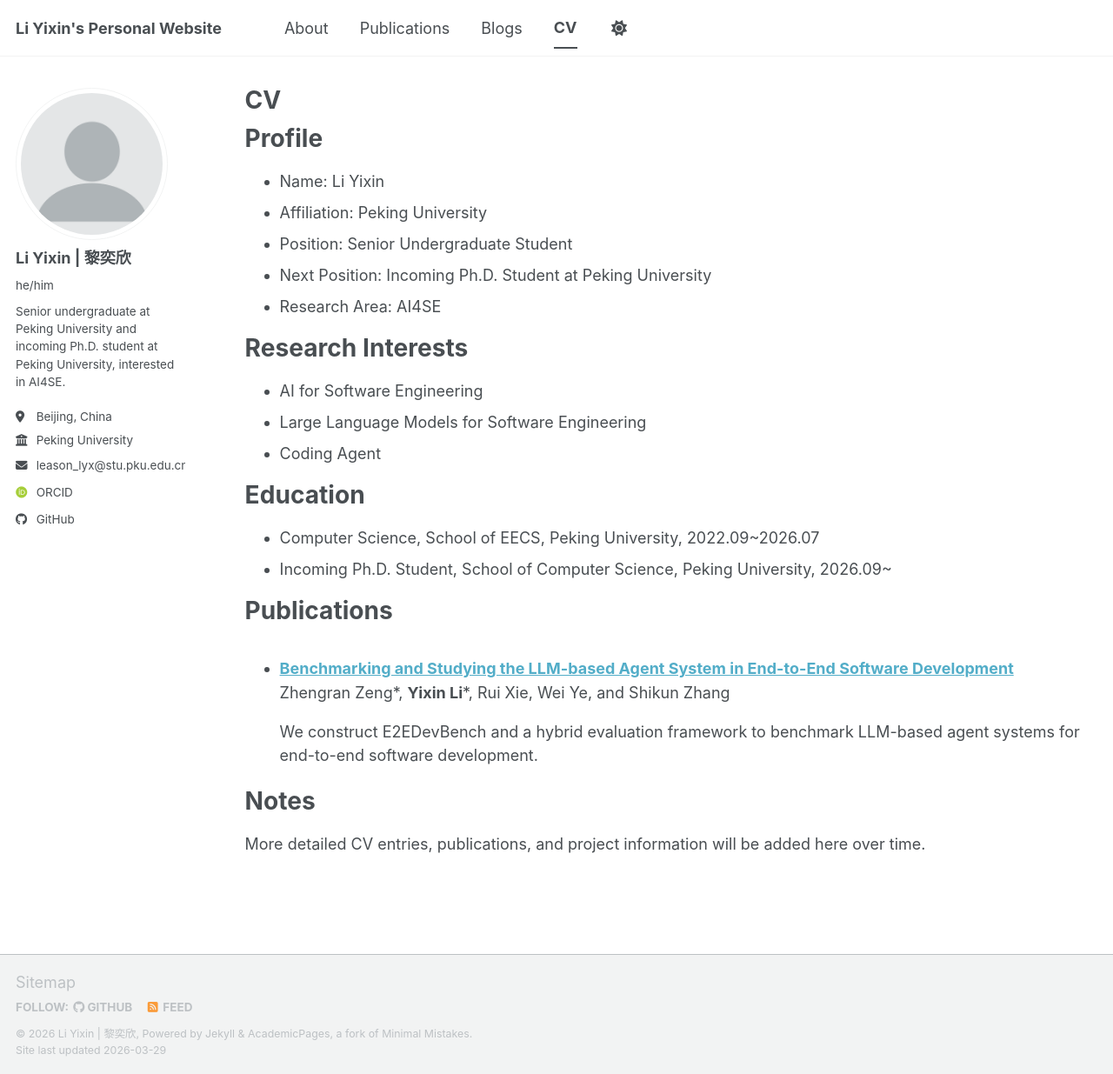
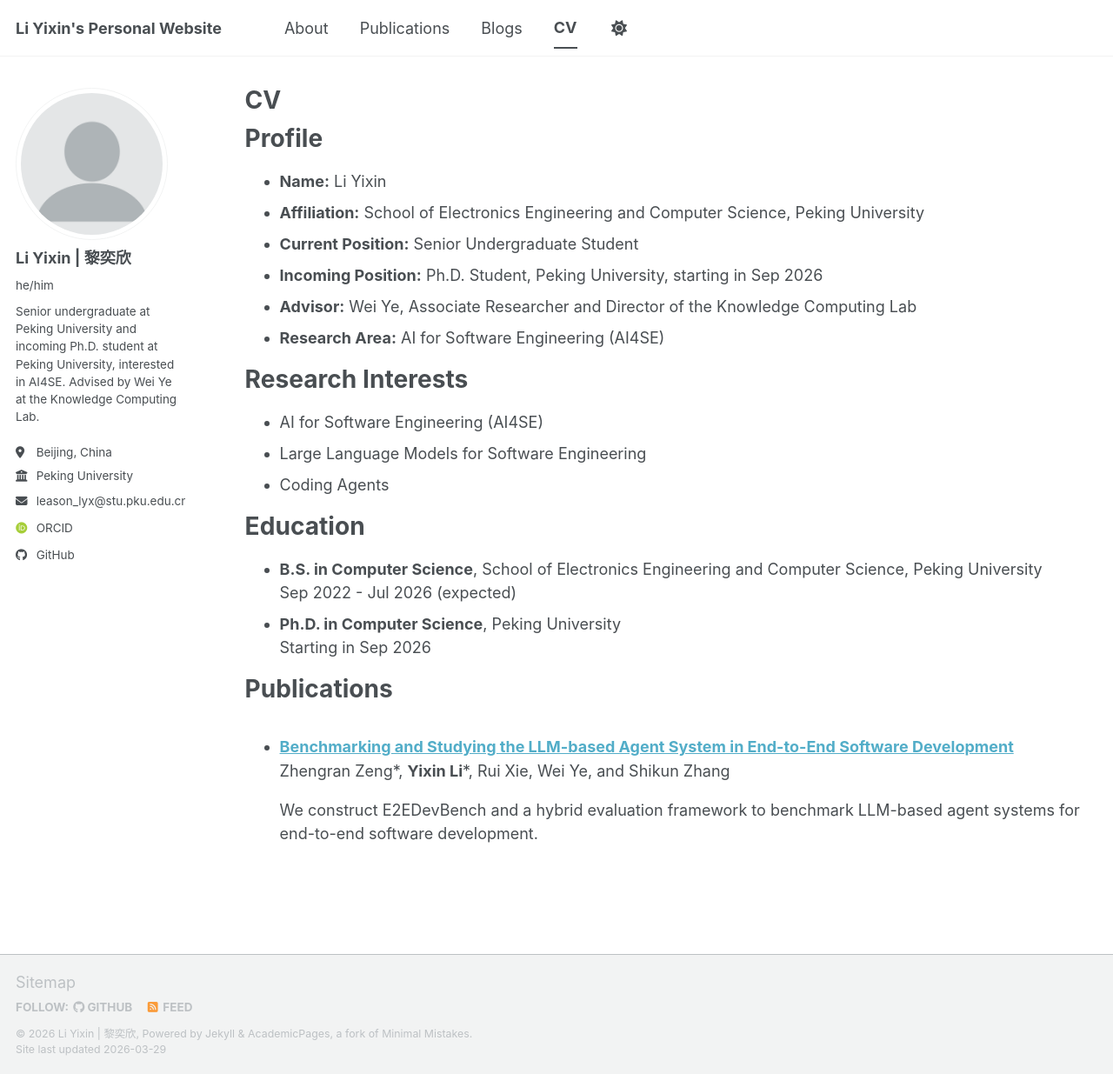
Before and after one commit to leason-lyx/leason-lyx.github.io, a Jekyll site: the page built from _pages/cv.md, in a window 1280 px wide and 1235 px high. Shown: the whole window at 87% size. Built offline with Jekyll 4.4.1, drawn with Linux system fonts in a browser that asks for light colours; some web fonts are replaced; a script bundle is joined from its source files by our own code; library files that are not in the unit come from our copies.

Commit message:
更新信息

```diff
--- a/_config.yml
+++ b/_config.yml
@@ -26,7 +26,7 @@ author:
   avatar           : "profile.png"
   name             : "Li Yixin | 黎奕欣"
   pronouns         : "he/him"
-  bio              : "Senior undergraduate at Peking University and incoming Ph.D. student at Peking University, interested in AI4SE."
+  bio              : "Senior undergraduate at Peking University and incoming Ph.D. student at Peking University, interested in AI4SE. Advised by Wei Ye at the Knowledge Computing Lab."
   location         : "Beijing, China"
   employer         : "Peking University"
   uri              : # URL
@@ -96,7 +96,7 @@ publication_category:
 # Site Settings
 teaser                   :  # filename of teaser fallback teaser image placed in /images/ for social media previews
 breadcrumbs              : false # true, false (default)
-words_per_minute         : 160
+words_per_minute         : 80
 future                   : true
 read_more                : "disabled" # if enabled, adds "Read more" links to excerpts
 comments:
--- a/_pages/cv.md
+++ b/_pages/cv.md
@@ -11,22 +11,25 @@ redirect_from:
 
 Profile
 ======
-* Name: Li Yixin
-* Affiliation: Peking University
-* Position: Senior Undergraduate Student
-* Next Position: Incoming Ph.D. Student at Peking University
-* Research Area: AI4SE
+* **Name:** Li Yixin
+* **Affiliation:** School of Electronics Engineering and Computer Science, Peking University
+* **Current Position:** Senior Undergraduate Student
+* **Incoming Position:** Ph.D. Student, Peking University, starting in Sep 2026
+* **Advisor:** Wei Ye, Associate Researcher and Director of the Knowledge Computing Lab
+* **Research Area:** AI for Software Engineering (AI4SE)
 
 Research Interests
 ======
-* AI for Software Engineering
+* AI for Software Engineering (AI4SE)
 * Large Language Models for Software Engineering
-* Coding Agent
+* Coding Agents
 
 Education
 ======
-* Computer Science, School of EECS, Peking University, 2022.09~2026.07
-* Incoming Ph.D. Student, School of Computer Science, Peking University, 2026.09~
+* **B.S. in Computer Science**, School of Electronics Engineering and Computer Science, Peking University
+  Sep 2022 - Jul 2026 (expected)
+* **Ph.D. in Computer Science**, Peking University
+  Starting in Sep 2026
 
 Publications
 ======
@@ -38,7 +41,3 @@ Publications
 {% else %}
 No publications listed yet.
 {% endif %}
-
-Notes
-======
-More detailed CV entries, publications, and project information will be added here over time.
```
Also changed, not shown: _pages/about.md (+2 -0 lines).
